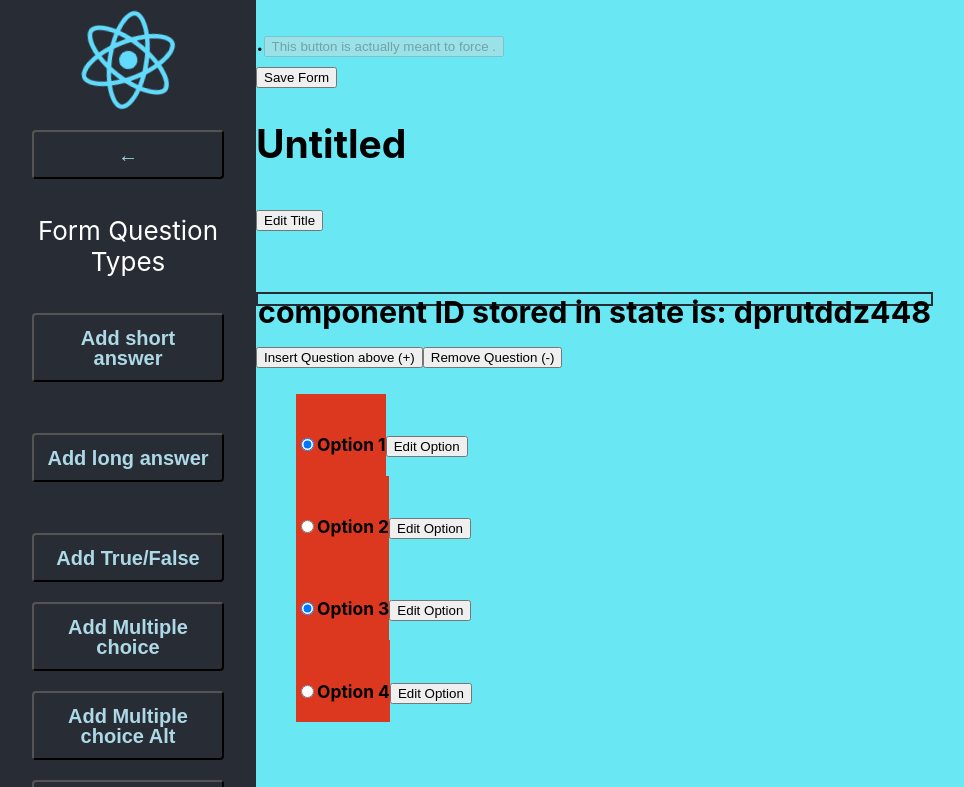
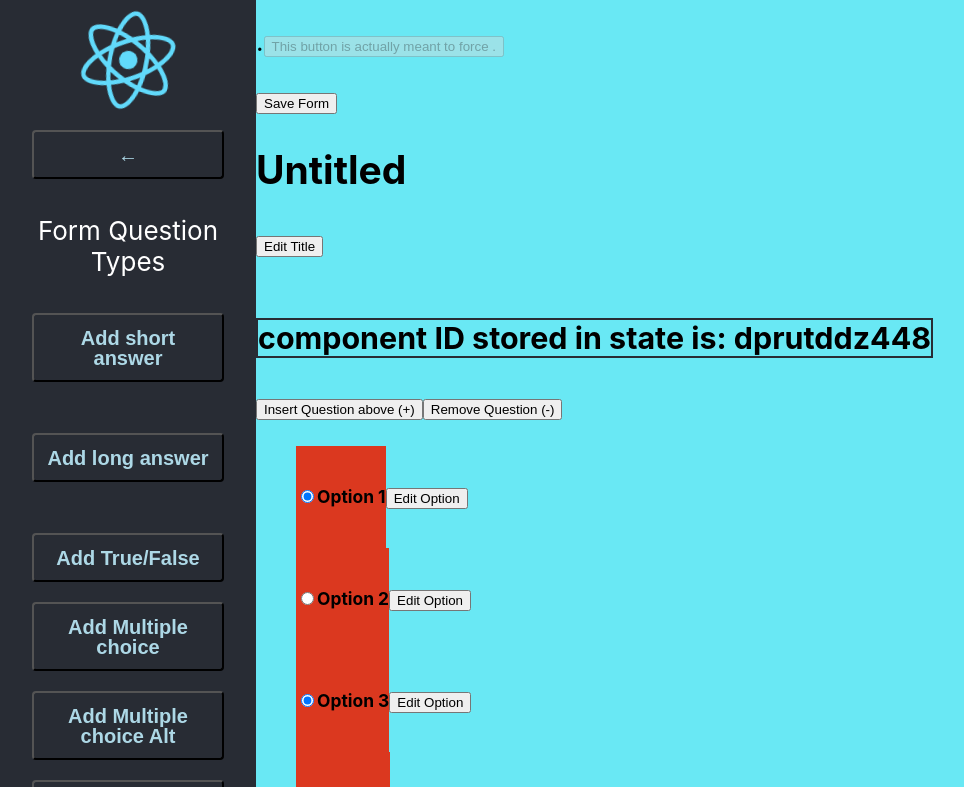
Before and after one commit to conrad1451/formbuilder-frontend, a React (Create React App) app: page /new-form in a window 1280 px wide. Shown: the top 787 px of the page, without its empty margins (0-964 px from the left). Built offline with nearby package versions, Linux system fonts and the light colour scheme.

Commit message:
fix: height for title text

```diff
--- a/src/App.css
+++ b/src/App.css
@@ -421,11 +421,14 @@ p
 
 .hasBorder1 {
   border:#282c34 2px solid;
-  height: 1.25vh;
+  /* height: 1.25vh; */
+  /* height: 12.5vh; */
+  /* CHQ: height auto works SO much better than setting it to a specific height */
+  height: auto;
 }
 .noBorder1 {
   border:transparent;
-  height: 0.125vh;
+  /* height: 0.125vh; */
 }
 .hasBorder2 {
   border:#282c34 2px solid;
```
